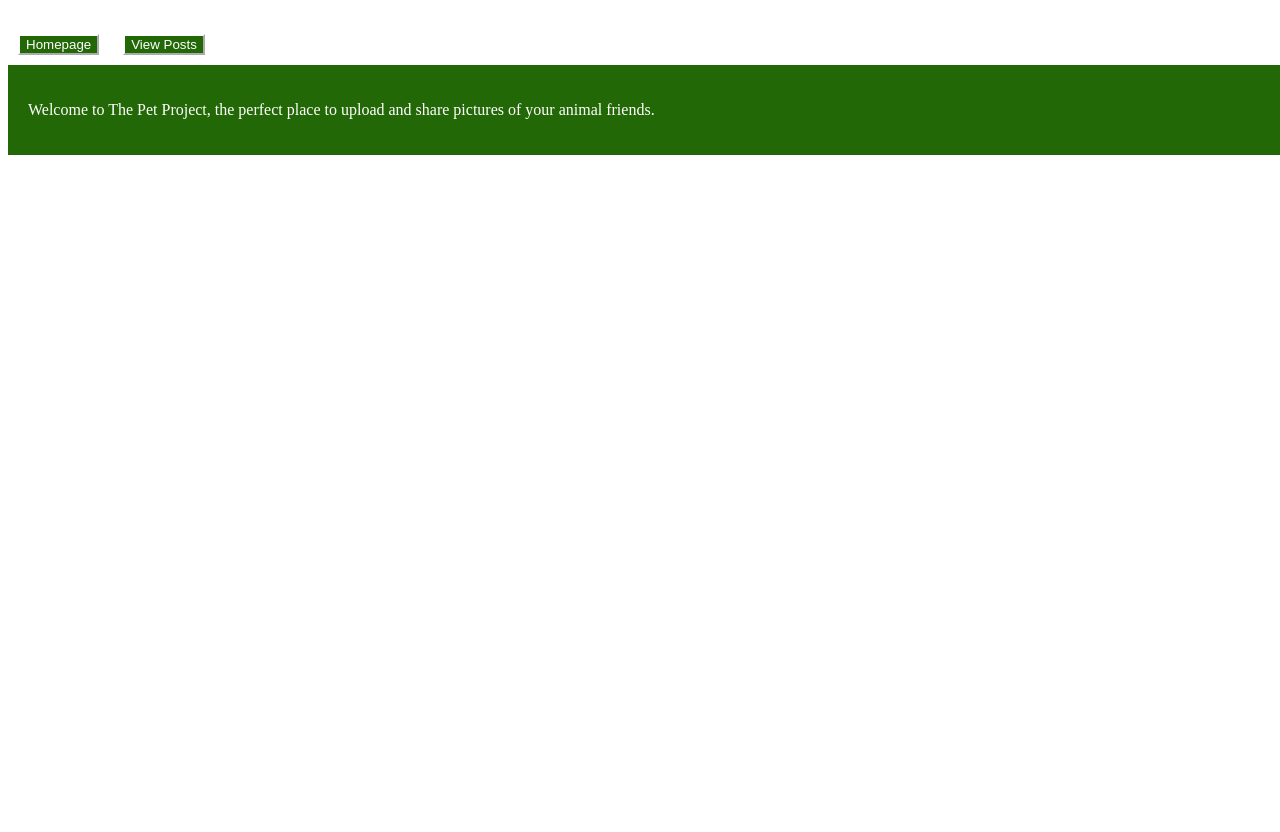
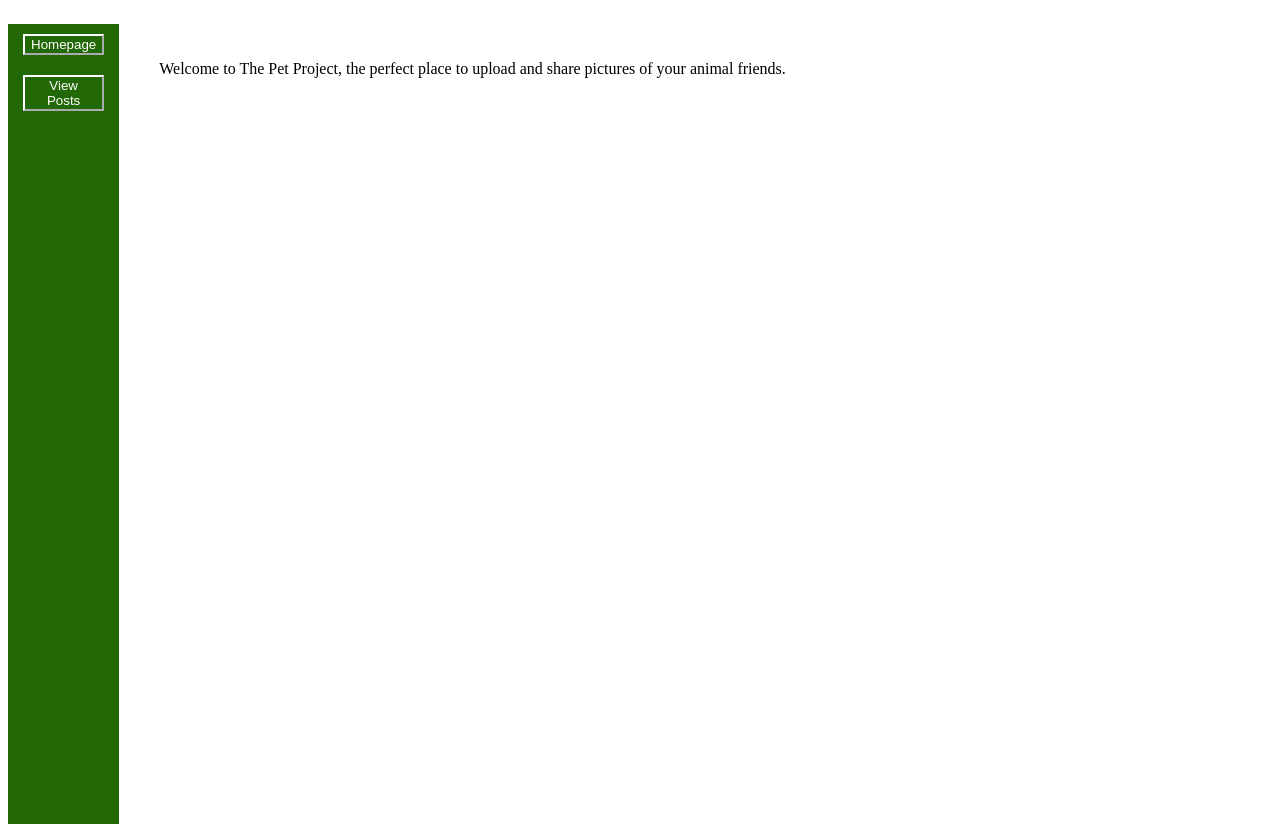
Before and after one commit to AdmiralCasio/thepetproject, a Django app: page / in a window 1280 px wide. Shown: the part 114-946 px from the top of the page. Before the commit the page ends 269 px from the top, so only its background shows below. Run offline with Django 3.2, Linux system fonts and the light colour scheme; data that the repository does not hold is empty.

Commit message:
fixed formatting

```diff
--- a/templates/thepetproject/base.html
+++ b/templates/thepetproject/base.html
@@ -22,17 +22,21 @@
             {% endif %}
             </div>
         </header>
-        <div class="sidebar">
-            <button>Homepage</button>
-            <button>View Posts</button>
+        <section id="sidebar-main-content">
+            <div id="sidebar">
+                <ul>
+                    <li><button>Homepage</button></li>
+                    <li><button>View Posts</button></li>
                     {% if user.logged_in %}
-            <button>Upload Post</button>
+                    <li><button>Upload Post</button></li>
                     {% endif %}
+                </ul>
             </div>
-        <div id = "main">
+            <div id="main">
             {% block main_content %}
                 Content of page goes here
             {% endblock %}
             </div>
+        </section>
     </body>
 </html>
--- a/thepetproject/static/base.css
+++ b/thepetproject/static/base.css
@@ -29,7 +29,7 @@ header #heading{
 
 /* Start of layout of sidebar and main content base */
 
-#container { /* This lets us put the sidebar and main content side by side easily */
+#sidebar-main-content { /* This lets us put the sidebar and main content side by side easily */
     display: flex;
     height: 100vh;
 }
@@ -55,10 +55,10 @@ header #heading{
 }
 
 #main {
-    background-color: var(--background_green);
+    background-color: white;
     width: 100%;
     padding: 20px;
-    color: white;
+    color: black;
 }
 
 /* End of layout of sidebar and main content base */
```
Lines whose indentation alone changed are shown as unchanged.
